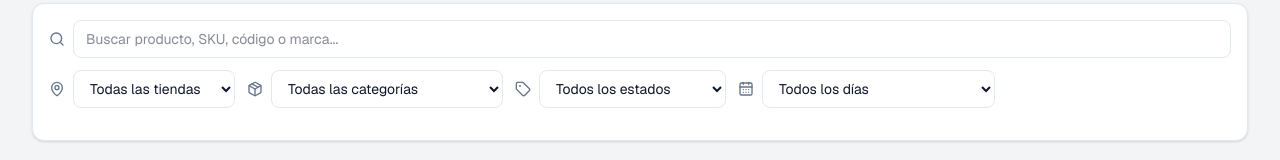
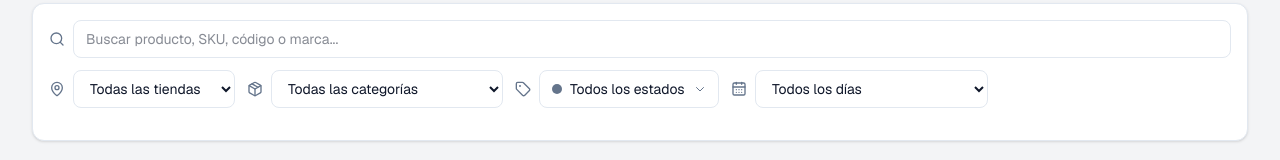
Before and after one commit to aistudiocreative001-toro/caducidades-app, a Next.js app in the folder caducidades-app/: page /admin in a window 1280 px wide. Shown: the part 180-340 px from the top of the page. Built offline with nearby package versions, Linux system fonts and the light colour scheme.

Commit message:
Custom estado dropdown with color dots per state

```diff
--- a/caducidades-app/src/components/admin/AdminFilters.tsx
+++ b/caducidades-app/src/components/admin/AdminFilters.tsx
@@ -1,5 +1,6 @@
 'use client';
 
+import { useState } from 'react';
 import { Search, MapPin, Package, CalendarDays, Tag } from 'lucide-react';
 import { TIENDAS, TIPOS_CATEGORIA } from '@/types/product';
 import { getEmojiCategoria } from '@/lib/emojis';
@@ -21,6 +22,18 @@ const ESTADOS_OPCIONES = [
   'VIGENTE', 'EN RIESGO', 'CADUCADO', 'ROTO', 'VENDIDO', 'VENDIDO CADUCADO', 'REGALO CADUCADO', 'MOVIDO', 'MOSTRADOR'
 ];
 
+const ESTADO_COLOR: Record<string, string> = {
+  'CADUCADO': '#DC2626',
+  'EN RIESGO': '#EA580C',
+  'VENDIDO CADUCADO': '#B91C1C',
+  'REGALO CADUCADO': '#D97706',
+  'VENDIDO': '#047857',
+  'ROTO': '#EF4444',
+  'MOVIDO': '#4F46E5',
+  'MOSTRADOR': '#475569',
+  'VIGENTE': '#059669',
+};
+
 export default function AdminFilters({
   busqueda, onBusquedaChange,
   tienda, onTiendaChange,
@@ -28,6 +41,10 @@ export default function AdminFilters({
   estado, onEstadoChange,
   rangoDias, onRangoDiasChange,
 }: AdminFiltersProps) {
+  const [open, setOpen] = useState(false);
+  const selectedLabel = estado || 'Todos los estados';
+  const selectedColor = estado ? ESTADO_COLOR[estado] || '#64748B' : '#64748B';
+
   return (
     <div className="space-y-3 mb-4">
       <div className="flex items-center gap-2">
@@ -70,18 +87,49 @@ export default function AdminFilters({
           </select>
         </div>
 
-        <div className="flex items-center gap-2">
+        {/* Custom Estado dropdown with colors */}
+        <div className="flex items-center gap-2 relative">
           <Tag className="w-4 h-4 text-[#64748B]" />
-          <select
-            value={estado}
-            onChange={(e) => onEstadoChange(e.target.value)}
-            className="px-3 py-2 border border-[#E2E8F0] rounded-lg text-sm focus:outline-none focus:border-[#1565C0]"
-          >
-            <option value="">Todos los estados</option>
-            {ESTADOS_OPCIONES.map(e => (
-              <option key={e} value={e}>{e}</option>
-            ))}
-          </select>
+          <div className="relative">
+            <button
+              onClick={() => setOpen(!open)}
+              className="flex items-center gap-2 px-3 py-2 border border-[#E2E8F0] rounded-lg text-sm focus:outline-none focus:border-[#1565C0] bg-white min-w-[180px]"
+            >
+              <span
+                className="inline-block w-2.5 h-2.5 rounded-full shrink-0"
+                style={{ backgroundColor: selectedColor }}
+              />
+              <span className="flex-1 text-left truncate">{selectedLabel}</span>
+              <svg className="w-3 h-3 text-[#64748B] shrink-0" fill="none" stroke="currentColor" viewBox="0 0 24 24">
+                <path strokeLinecap="round" strokeLinejoin="round" strokeWidth={2} d="M19 9l-7 7-7-7" />
+              </svg>
+            </button>
+
+            {open && (
+              <div className="absolute z-50 mt-1 bg-white border border-[#E2E8F0] rounded-lg shadow-lg w-full min-w-[220px] max-h-64 overflow-y-auto">
+                <div
+                  className="flex items-center gap-2 px-3 py-2 cursor-pointer hover:bg-[#F1F5F9] text-sm text-[#64748B] border-b border-[#E2E8F0]"
+                  onClick={() => { onEstadoChange(''); setOpen(false); }}
+                >
+                  <span className="w-2.5 h-2.5 rounded-full shrink-0 bg-[#CBD5E1]" />
+                  Todos los estados
+                </div>
+                {ESTADOS_OPCIONES.map(e => (
+                  <div
+                    key={e}
+                    className={`flex items-center gap-2 px-3 py-2 cursor-pointer hover:bg-[#F1F5F9] text-sm ${estado === e ? 'font-semibold bg-[#F0F9FF]' : ''}`}
+                    onClick={() => { onEstadoChange(e); setOpen(false); }}
+                  >
+                    <span
+                      className="inline-block w-2.5 h-2.5 rounded-full shrink-0"
+                      style={{ backgroundColor: ESTADO_COLOR[e] || '#CBD5E1' }}
+                    />
+                    <span style={{ color: ESTADO_COLOR[e] || '#0F172A' }}>{e}</span>
+                  </div>
+                ))}
+              </div>
+            )}
+          </div>
         </div>
 
         <div className="flex items-center gap-2">
```
